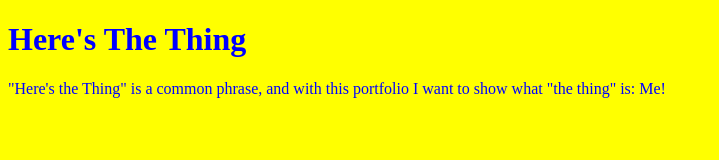
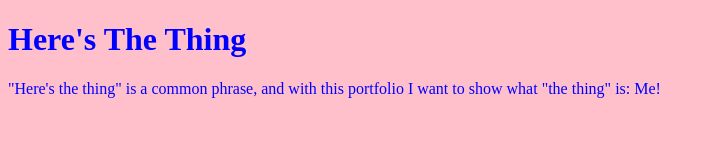
Before and after one commit to arogers323/arogers323.github.io, a plain HTML site: page unit_1/index.html in a window 1280 px wide. Shown: the whole page, without its empty margins (0-719 px from the left). Drawn offline with Linux system fonts and the light colour scheme; files that its build step writes are made by us from their sources.

Commit message:
Synch Project 1

```diff
--- a/unit_1/index.html
+++ b/unit_1/index.html
@@ -6,7 +6,7 @@
 </head>
 <body>
 	<h1>Here's The Thing</h1>
-	<p>"Here's the Thing" is a common phrase, and with this portfolio I want to show what "the thing" is: Me!</p>
+	<p>"Here's the thing" is a common phrase, and with this portfolio I want to show what "the thing" is: Me!</p>
 
 </body>
 </html>
--- a/unit_1/style.css
+++ b/unit_1/style.css
@@ -1,5 +1,5 @@
 body {
-		background-color: yellow;
+		background-color: pink;
 }
 h1, p {
 		color: blue;
```
